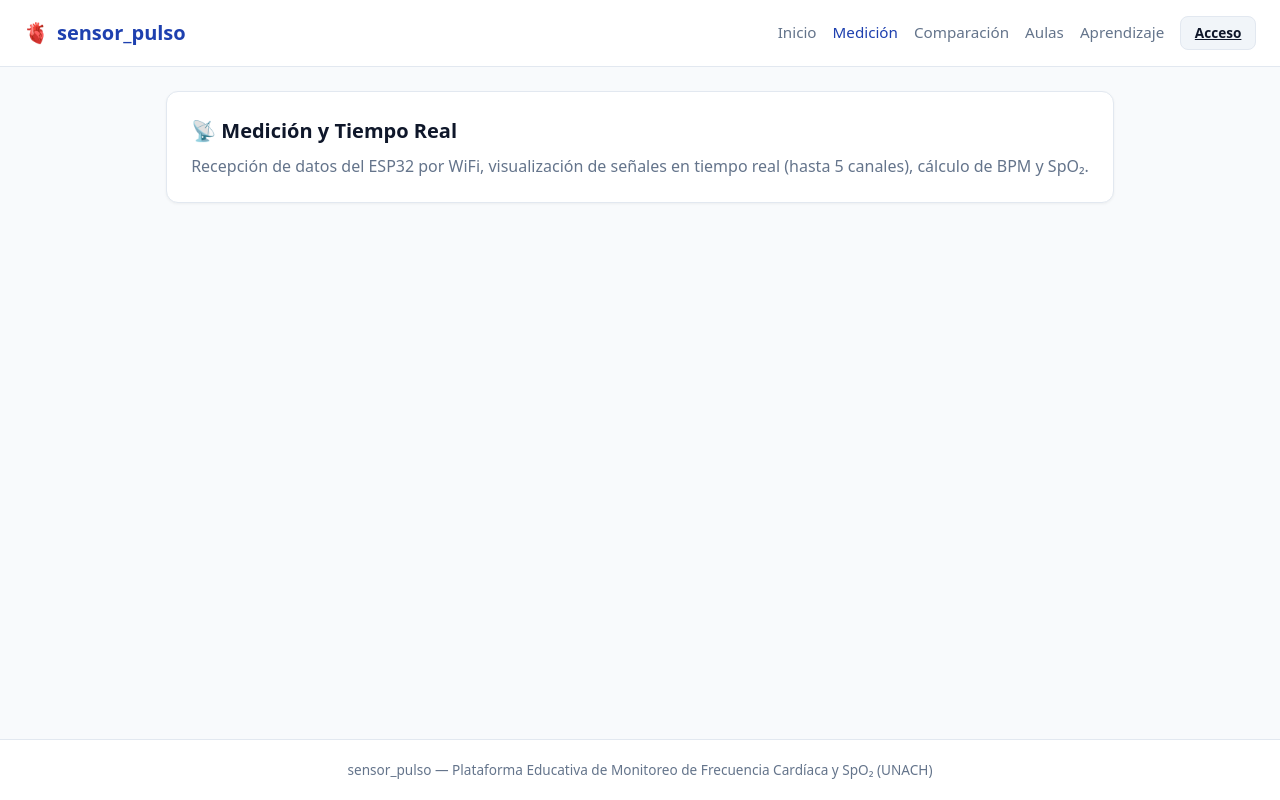
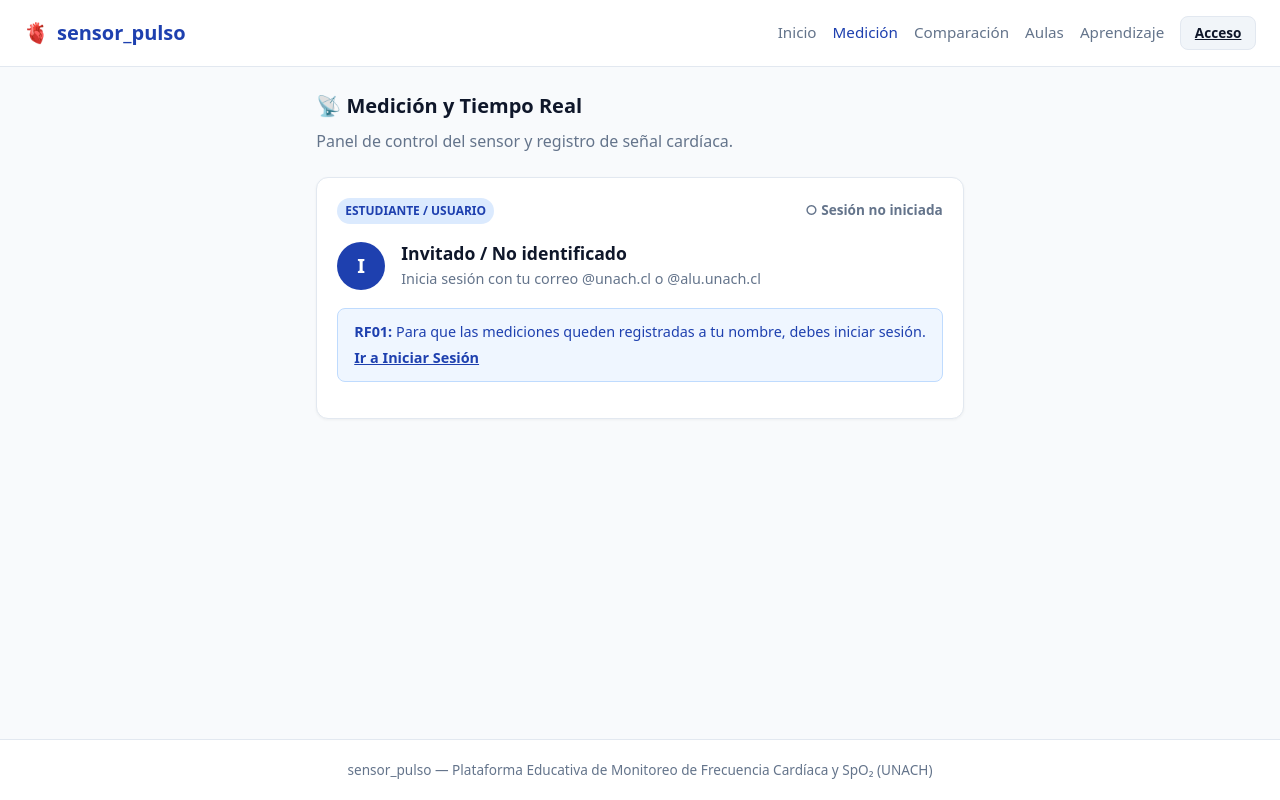
Before and after one commit to mariajose920/sensor_pulso, a Vue app: page /medicion in a window 1280 px wide. Built offline with nearby package versions, Linux system fonts and the light colour scheme; no server answers.

Commit message:
feat(RF01): identificar al usuario que realiza la medicion

```diff
--- /dev/null
+++ b/src/components/UserIdentifier.vue
@@ -0,0 +1,125 @@
+<template>
+  <div class="user-identifier card">
+    <div class="header">
+      <span class="badge" :class="roleBadgeClass">
+        {{ roleLabel }}
+      </span>
+      <span class="status-indicator" :class="{ active: isAuthenticated }">
+        {{ isAuthenticated ? '● Identificado' : '○ Sesión no iniciada' }}
+      </span>
+    </div>
+
+    <div class="user-info">
+      <div class="avatar">
+        {{ avatarInitial }}
+      </div>
+      <div class="details">
+        <h3 class="user-name">{{ currentUserName }}</h3>
+        <p class="user-email">{{ currentUserEmail || 'Inicia sesión con tu correo @unach.cl o @alu.unach.cl' }}</p>
+        <small v-if="currentUserId" class="user-id">ID de Medición: <code>{{ currentUserId }}</code></small>
+      </div>
+    </div>
+
+    <div v-if="!isAuthenticated" class="alert alert-info mt-2">
+      <strong>RF01:</strong> Para que las mediciones queden registradas a tu nombre, debes iniciar sesión.
+      <router-link to="/login" class="link-login">Ir a Iniciar Sesión</router-link>
+    </div>
+  </div>
+</template>
+
+<script setup>
+import { computed } from 'vue'
+import { useAuth } from '../composables/useAuth'
+
+const { isAuthenticated, currentUserId, currentUserEmail, currentUserName, currentUserRole } = useAuth()
+
+const avatarInitial = computed(() => {
+  return currentUserName.value ? currentUserName.value.charAt(0).toUpperCase() : '?'
+})
+
+const roleLabel = computed(() => {
+  if (currentUserRole.value === 'admin') return 'Administrador'
+  if (currentUserRole.value === 'profesor') return 'Profesor'
+  return 'Estudiante / Usuario'
+})
+
+const roleBadgeClass = computed(() => {
+  if (currentUserRole.value === 'admin') return 'badge-admin'
+  if (currentUserRole.value === 'profesor') return 'badge-profesor'
+  return 'badge-usuario'
+})
+</script>
+
+<style scoped>
+.user-identifier {
+  padding: 1.25rem;
+  background: var(--color-surface);
+  border: 1px solid var(--color-border);
+  border-radius: 0.75rem;
+}
+
+.header {
+  display: flex;
+  justify-content: space-between;
+  align-items: center;
+  margin-bottom: 1rem;
+}
+
+.status-indicator {
+  font-size: 0.85rem;
+  font-weight: 600;
+  color: var(--color-muted);
+}
+
+.status-indicator.active {
+  color: var(--color-success);
+}
+
+.user-info {
+  display: flex;
+  align-items: center;
+  gap: 1rem;
+}
+
+.avatar {
+  width: 48px;
+  height: 48px;
+  border-radius: 50%;
+  background: var(--color-primary);
+  color: white;
+  display: flex;
+  align-items: center;
+  justify-content: center;
+  font-size: 1.25rem;
+  font-weight: 700;
+}
+
+.user-name {
+  font-size: 1.1rem;
+  font-weight: 700;
+  margin: 0;
+}
+
+.user-email {
+  font-size: 0.9rem;
+  color: var(--color-muted);
+  margin: 0.15rem 0;
+}
+
+.user-id {
+  font-size: 0.75rem;
+  color: var(--color-muted);
+}
+
+.mt-2 {
+  margin-top: 1rem;
+}
+
+.link-login {
+  display: block;
+  margin-top: 0.25rem;
+  color: var(--color-primary);
+  font-weight: 600;
+  text-decoration: underline;
+}
+</style>
--- /dev/null
+++ b/src/composables/useAuth.js
@@ -0,0 +1,51 @@
+import { ref, computed } from 'vue'
+import { supabase } from '../services/supabase'
+
+// Estado reactivo global del usuario en sesión
+const user = ref(null)
+const session = ref(null)
+const loading = ref(true)
+
+// Inicializar y escuchar cambios de sesión en Supabase Auth
+supabase.auth.getSession().then(({ data }) => {
+  session.value = data.session
+  user.value = data.session?.user ?? null
+  loading.value = false
+})
+
+supabase.auth.onAuthStateChange((_event, newSession) => {
+  session.value = newSession
+  user.value = newSession?.user ?? null
+  loading.value = false
+})
+
+export function useAuth() {
+  // RF01: Datos para identificar al usuario que realiza la medición
+  const isAuthenticated = computed(() => !!user.value)
+  const currentUserId = computed(() => user.value?.id || null)
+  const currentUserEmail = computed(() => user.value?.email || '')
+
+  // Extraer nombre o fallback desde el correo institucional
+  const currentUserName = computed(() => {
+    if (!user.value) return 'Invitado / No identificado'
+    return user.value.user_metadata?.nombre_completo ||
+           user.value.email?.split('@')[0] ||
+           'Usuario sin nombre'
+  })
+
+  // Rol del usuario (por defecto 'usuario' para estudiantes)
+  const currentUserRole = computed(() => {
+    return user.value?.user_metadata?.rol || 'usuario'
+  })
+
+  return {
+    user,
+    session,
+    loading,
+    isAuthenticated,
+    currentUserId,
+    currentUserEmail,
+    currentUserName,
+    currentUserRole
+  }
+}
--- a/src/views/MedicionView.vue
+++ b/src/views/MedicionView.vue
@@ -1,11 +1,22 @@
 <template>
-  <div class="card">
+  <div class="medicion-container">
     <h1 class="card-title">📡 Medición y Tiempo Real</h1>
-    <p style="color: var(--color-muted);">
-      Recepción de datos del ESP32 por WiFi, visualización de señales en tiempo real (hasta 5 canales), cálculo de BPM y SpO₂.
+    <p style="color: var(--color-muted); margin-bottom: 1.5rem;">
+      Panel de control del sensor y registro de señal cardíaca.
     </p>
+
+    <!-- RF01: Identificador del usuario que realiza la medición -->
+    <UserIdentifier />
   </div>
 </template>
 
 <script setup>
+import UserIdentifier from '../components/UserIdentifier.vue'
 </script>
+
+<style scoped>
+.medicion-container {
+  max-width: 800px;
+  margin: 0 auto;
+}
+</style>
```
